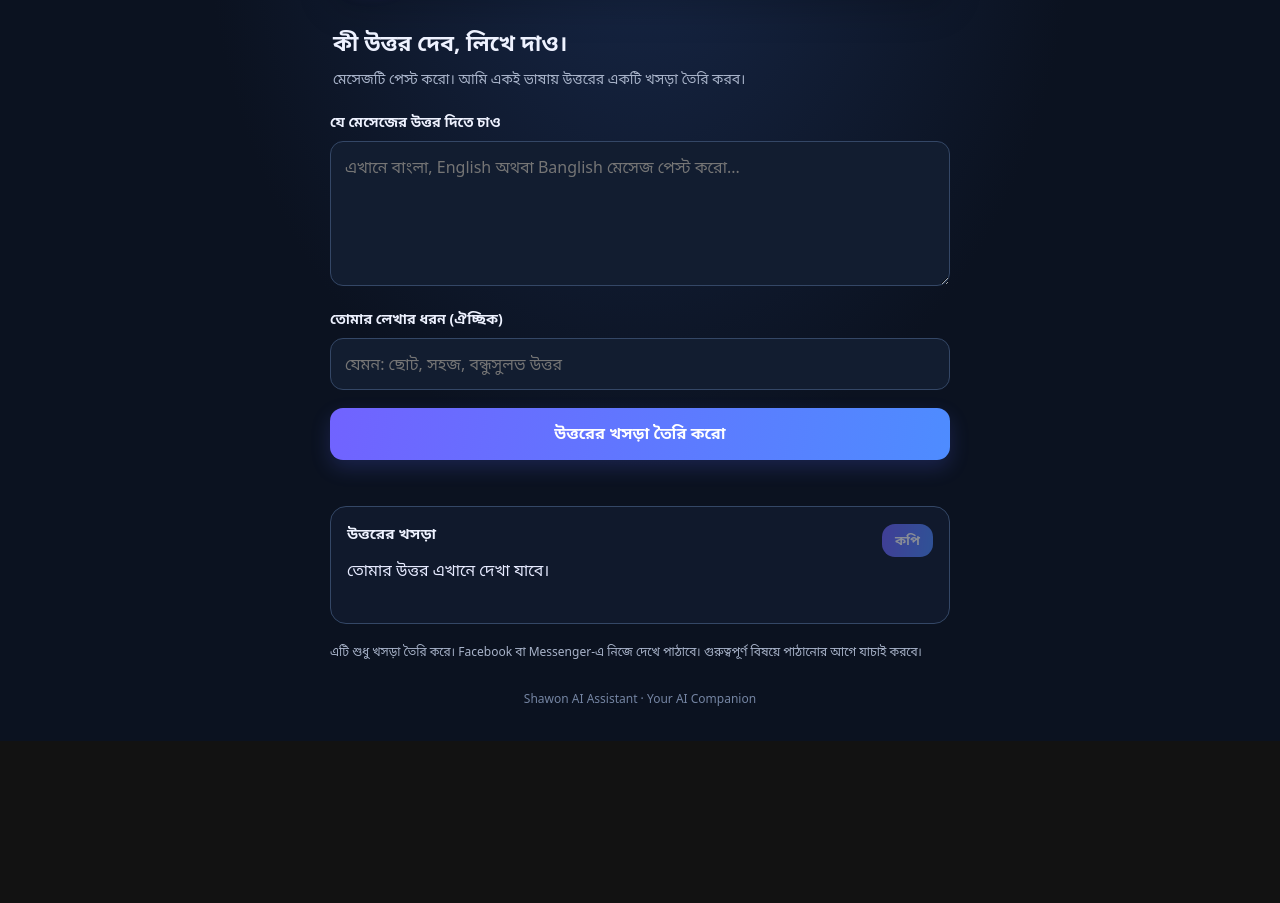
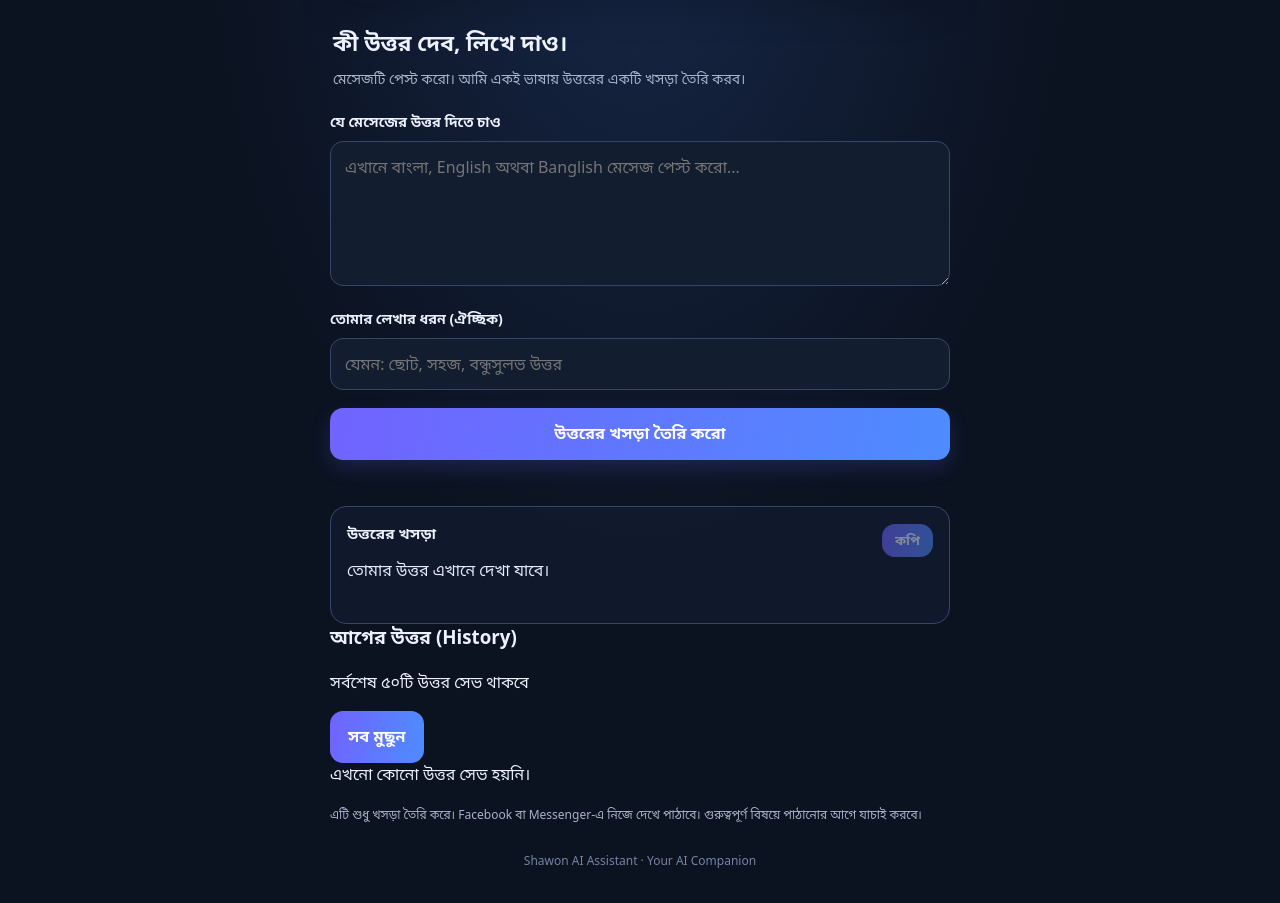
Before and after one commit to mdshawonxhowdhury4201-wq/Shawon-AI, a website: page public/index.html in a window 1280 px wide. Shown: the part 109-1012 px from the top of the page. Before the commit the page ends 850 px from the top, so only its background shows below. Drawn offline with Linux system fonts and the light colour scheme.

Commit message:
Add reply history section

```diff
--- a/public/index.html
+++ b/public/index.html
@@ -41,6 +41,14 @@
       <div id="answer" class="answer">তোমার উত্তর এখানে দেখা যাবে।</div>
     </section>
 
+    <section class="history-section">
+      <div class="history-heading">
+        <div><h3>আগের উত্তর (History)</h3><p>সর্বশেষ ৫০টি উত্তর সেভ থাকবে</p></div>
+        <button id="clearHistory" class="clear-history" type="button">সব মুছুন</button>
+      </div>
+      <div id="historyList" class="history-list"></div>
+    </section>
+
     <p class="notice">এটি শুধু খসড়া তৈরি করে। Facebook বা Messenger-এ নিজে দেখে পাঠাবে। গুরুত্বপূর্ণ বিষয়ে পাঠানোর আগে যাচাই করবে।</p>
     <footer>Shawon AI Assistant · Your AI Companion</footer>
   </main>
```
